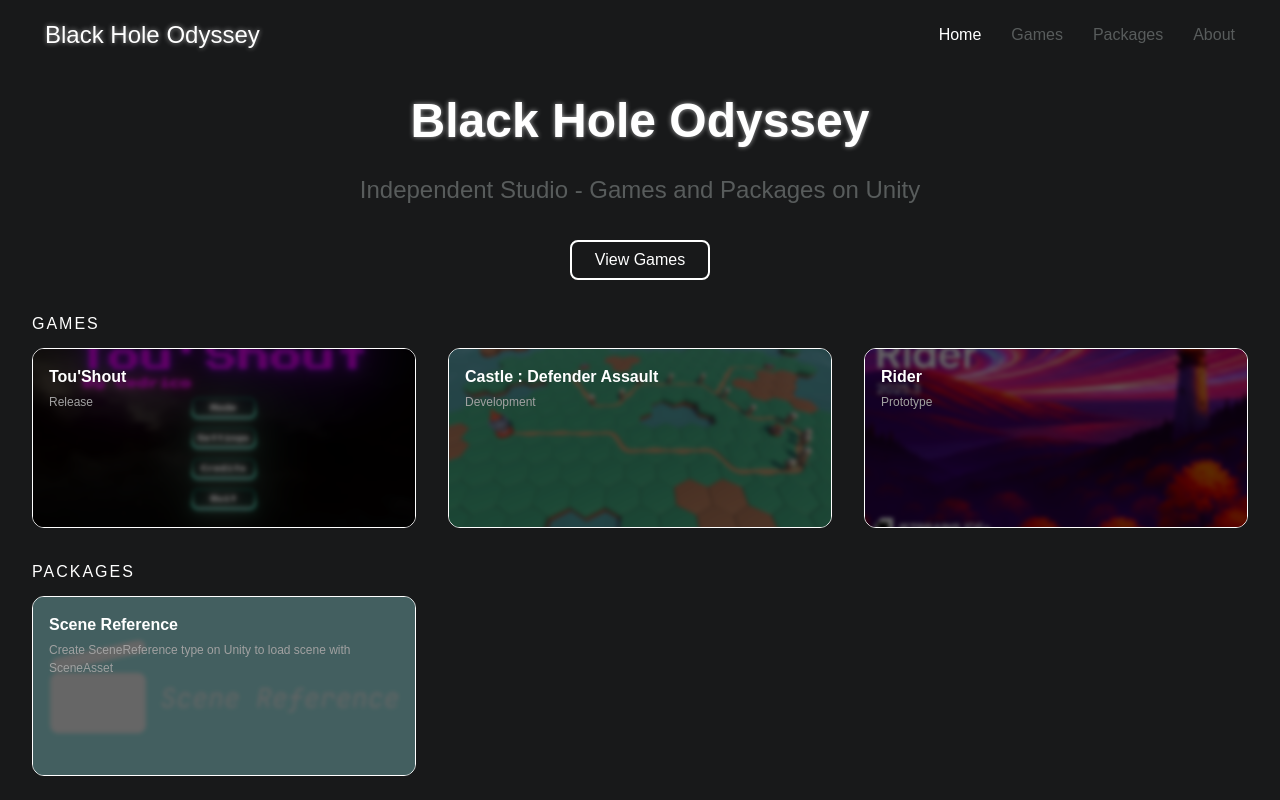
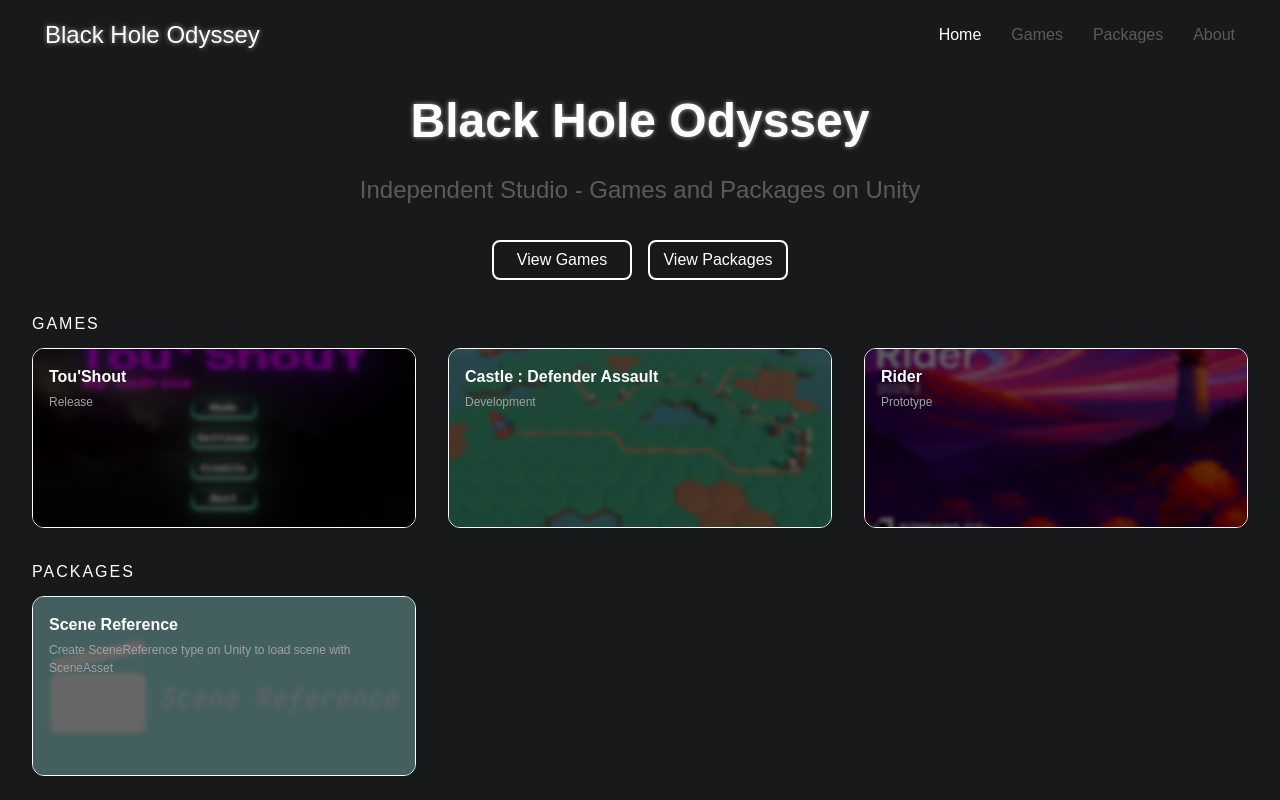
Before and after one commit to BlackHoleOdyssey/website-react, a React (Vite) app: page / in a window 1280 px wide. Shown: the top 800 px of the page. Built offline with nearby package versions, Linux system fonts and the light colour scheme; a web font is replaced by a local one.

Commit message:
Add view packages button

```diff
--- a/src/Pages/Home/home.module.css
+++ b/src/Pages/Home/home.module.css
@@ -85,3 +85,10 @@
         grid-template-columns: 1fr;
     }
 }
+
+.buttonContainer {
+    display: flex;
+    justify-content: center;
+    align-items: center;
+    gap: 16px;
+}
--- a/src/Pages/Home/home.tsx
+++ b/src/Pages/Home/home.tsx
@@ -22,6 +22,7 @@
                 <p className={style.description}>
                     Independent Studio - Games and Packages on Unity
                 </p>
+                <div className={style.buttonContainer}>
                     <NavLink to="/games" className={style.viewGames}>
                         <span className={style.buttonText}>View Games</span>
                         <div className={style.glowWrapper}>
@@ -30,6 +31,15 @@
                             </NeonGlow>
                         </div>
                     </NavLink>
+                    <NavLink to="/packages" className={style.viewGames}>
+                        <span className={style.buttonText}>View Packages</span>
+                        <div className={style.glowWrapper}>
+                            <NeonGlow colors="#ffffff" glowIntensity="subtle">
+                                View Packages
+                            </NeonGlow>
+                        </div>
+                    </NavLink>
+                </div>
             </section>
             <section className={style.gameSection}>
                 <p className={style.sectionLabel}>Games</p>
@@ -42,8 +52,8 @@
             <section className={style.gameSection}>
                 <p className={style.sectionLabel}>Packages</p>
                 <div className={style.cardsGrid}>
-                    {mockPackage.map((game) => (
-                        <GameCard key={game.id} game={game} />
+                    {mockPackage.map((pkg) => (
+                        <GameCard key={pkg.id} game={pkg} />
                     ))}
                 </div>
             </section>
```
Lines whose indentation alone changed are shown as unchanged.
